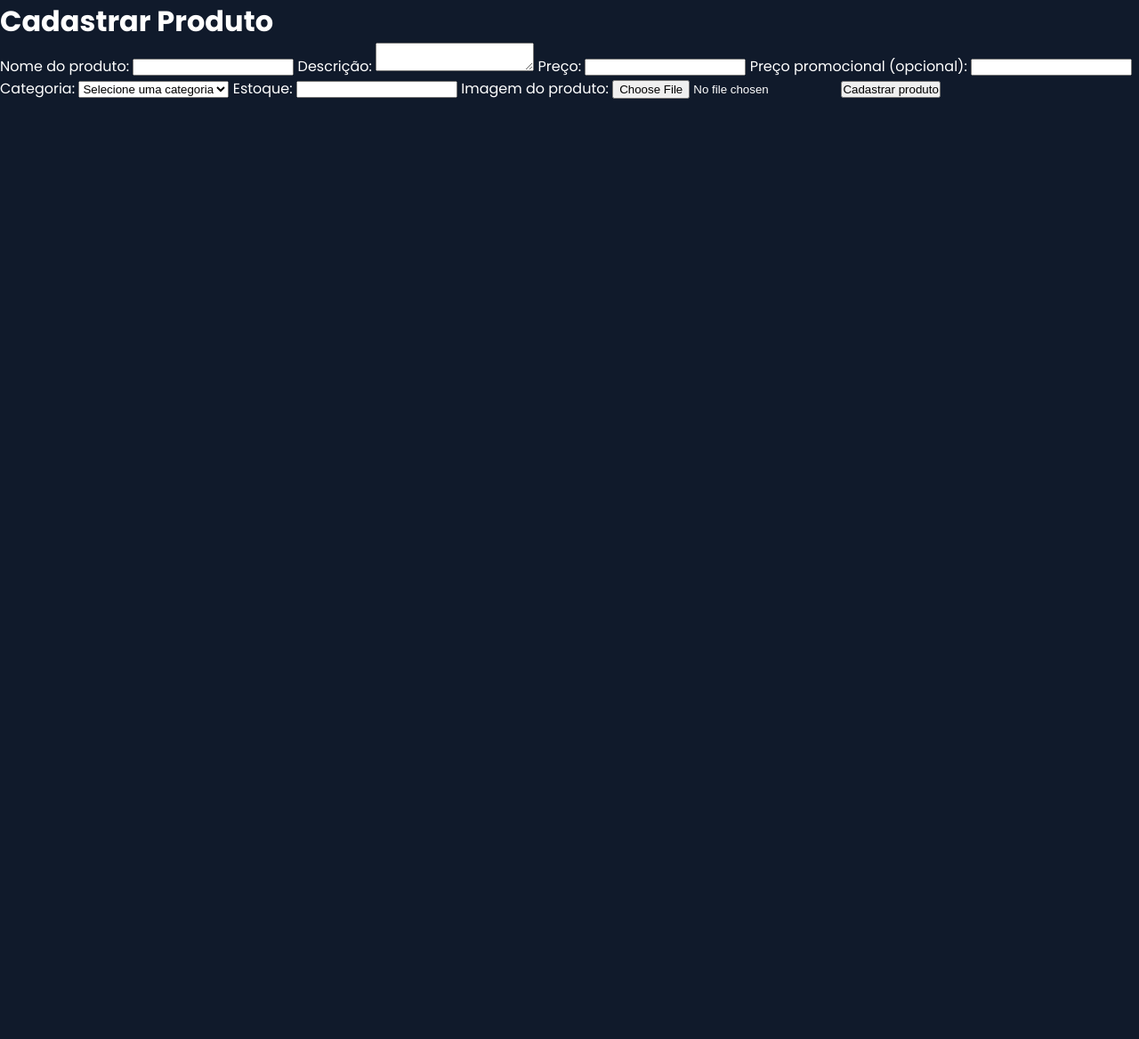
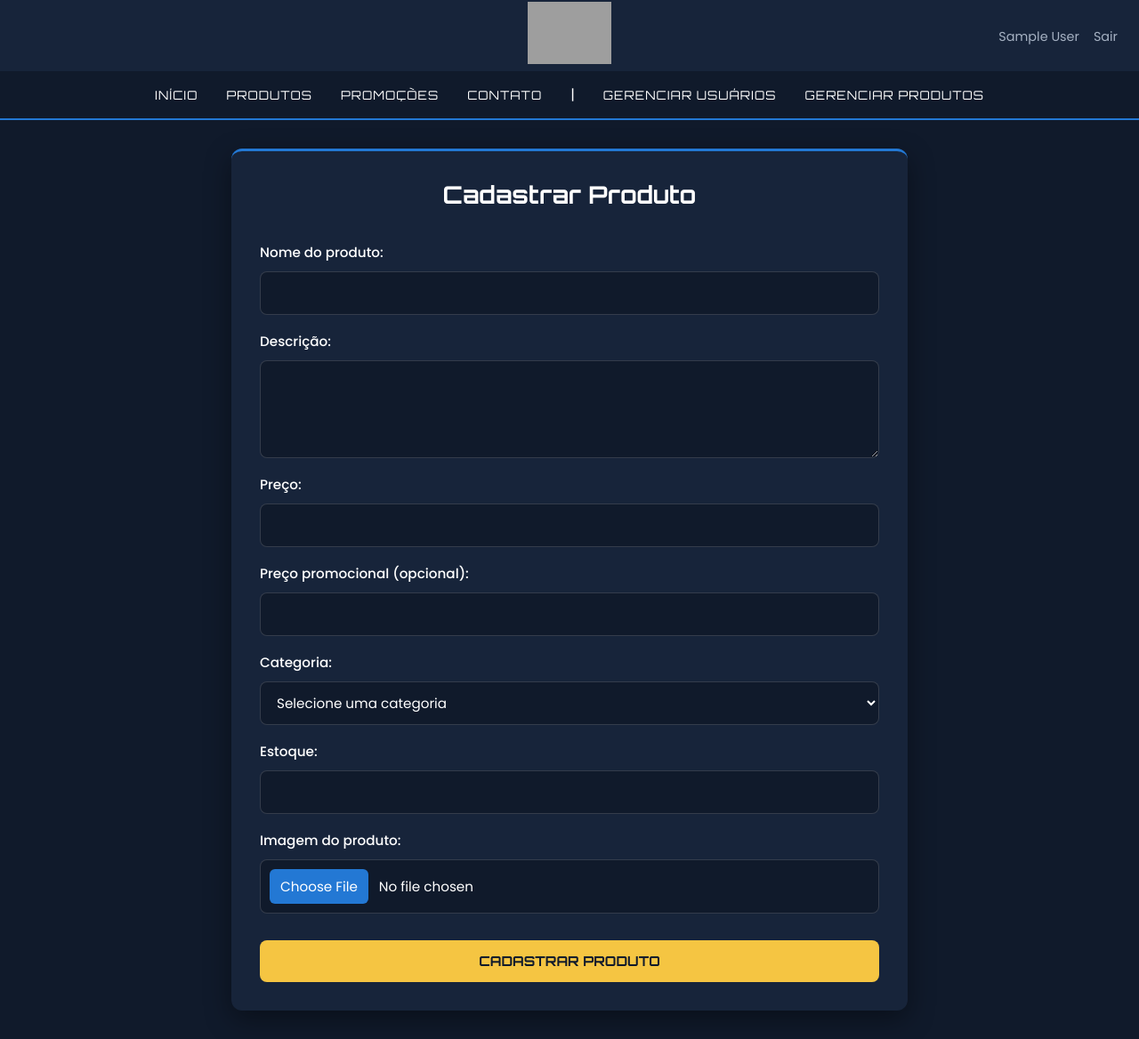
Before and after one commit to mariasaldanhaa/lan-house-nitro-cyber-site, a PHP site: page /view/frmNovoProduto.php in a window 1280 px wide. Shown: the whole page at 89% size. Before the commit the page ends 111 px from the top, so only its background shows below. Run offline with PHP 8.4, Linux system fonts and the light colour scheme; the visitor is signed in with stand-in values (Sample User, id 1); grey boxes are pictures that could not be loaded.

Commit message:
feat: página de cadastro de produto com estilos concluída

```diff
--- a/css/productPage.css
+++ b/css/productPage.css
@@ -0,0 +1,260 @@
+@import url('https://fonts.googleapis.com/css2?family=Orbitron:wght@400..900&family=Poppins:wght@400;500;600;700&display=swap');
+
+:root {
+    --cor-primaria-principal: #2378D4;
+    --cor-primaria-destaque: #F5C542;
+
+    --cor-secundaria-fundo: #101A2B;
+    --cor-secundaria-cards: #17243A;
+    --cor-secundaria-bordas: #E8EDF4;
+
+    --cor-texto-titulos: #FFFFFF;
+    --cor-texto-titulos-secundarios: #A5B1C2;
+
+    --cor-borda-campos: rgba(255, 255, 255, 0.15);
+
+    --fonte-principal: 'Poppins', sans-serif;
+    --fonte-destaque: 'Orbitron', sans-serif;
+}
+
+* {
+    padding: 0;
+    margin: 0;
+    box-sizing: border-box;
+}
+
+body {
+    background-color: var(--cor-secundaria-fundo);
+    color: var(--cor-texto-titulos);
+    font-family: var(--fonte-principal);
+    color-scheme: dark;
+}
+
+/* ---------- header ---------- */
+#header {
+    background-color: var(--cor-secundaria-cards);
+}
+
+#header nav {
+    display: flex;
+    justify-content: center;
+    align-items: center;
+    position: relative;
+    height: 80px;
+}
+
+#header img {
+    height: 70px;
+    width: auto;
+}
+
+.nav-user {
+    position: absolute;
+    right: 24px;
+    display: flex;
+    align-items: center;
+    gap: 16px;
+    list-style: none;
+}
+
+.nav-user a {
+    color: var(--cor-texto-titulos-secundarios);
+    text-decoration: none;
+    font-size: 0.9rem;
+    transition: color 0.3s ease;
+}
+
+.nav-user a:hover {
+    color: var(--cor-primaria-destaque);
+}
+
+.nav-user a.btn-cadastro {
+    background-color: var(--cor-primaria-destaque);
+    color: var(--cor-secundaria-fundo);
+    font-weight: 600;
+    padding: 8px 16px;
+    border-radius: 6px;
+}
+
+.nav-user a.btn-cadastro:hover {
+    color: var(--cor-secundaria-fundo);
+    filter: brightness(1.1);
+}
+
+/* ---------- navbar ---------- */
+#navbar {
+    background-color: var(--cor-secundaria-fundo);
+    border-bottom: 2px solid var(--cor-primaria-principal);
+    position: sticky;
+    top: 0;
+    z-index: 10;
+}
+
+.nav-links {
+    display: flex;
+    justify-content: center;
+    flex-wrap: wrap;
+    gap: 32px;
+    list-style: none;
+    padding: 14px 0;
+}
+
+.nav-links a {
+    font-family: var(--fonte-destaque);
+    font-size: 0.85rem;
+    text-transform: uppercase;
+    letter-spacing: 1px;
+    color: var(--cor-texto-titulos);
+    text-decoration: none;
+    padding-bottom: 4px;
+    border-bottom: 2px solid transparent;
+    transition: color 0.3s ease, border-color 0.3s ease;
+}
+
+.nav-links a:hover {
+    color: var(--cor-primaria-destaque);
+    border-bottom-color: var(--cor-primaria-destaque);
+}
+
+/* ---------- area do formulario ---------- */
+.pagina-admin {
+    width: 100%;
+    max-width: 1100px;
+    margin: 0 auto;
+    padding: 0 16px;
+}
+
+.container {
+    width: 100%;
+    max-width: 760px;
+    margin: 32px auto;
+    padding: 32px;
+    background-color: var(--cor-secundaria-cards);
+    border-top: 3px solid var(--cor-primaria-principal);
+    border-radius: 12px;
+    box-shadow: 0 10px 30px rgba(0, 0, 0, 0.4);
+}
+
+h1 {
+    margin: 0 0 28px;
+    color: var(--cor-texto-titulos);
+    font-family: var(--fonte-destaque);
+    font-size: 1.7rem;
+    text-align: center;
+}
+
+/* ---------- formulario ---------- */
+form {
+    display: flex;
+    flex-direction: column;
+    gap: 10px;
+}
+
+label {
+    margin-top: 8px;
+    color: var(--cor-texto-titulos);
+    font-size: 0.95rem;
+    font-weight: 500;
+}
+
+input,
+textarea,
+select {
+    width: 100%;
+    padding: 12px 14px;
+    background-color: var(--cor-secundaria-fundo);
+    color: var(--cor-texto-titulos);
+    border: 1px solid var(--cor-borda-campos);
+    border-radius: 8px;
+    font-family: var(--fonte-principal);
+    font-size: 0.95rem;
+    outline: none;
+    transition: border-color 0.2s, box-shadow 0.2s;
+}
+
+textarea {
+    min-height: 110px;
+    resize: vertical;
+}
+
+input:focus,
+textarea:focus,
+select:focus {
+    border-color: var(--cor-primaria-principal);
+    box-shadow: 0 0 0 3px rgba(35, 120, 212, 0.2);
+}
+
+/* a lista aberta do select usa esse fundo */
+select option {
+    background-color: var(--cor-secundaria-cards);
+    color: var(--cor-texto-titulos);
+}
+
+/* ---------- campo de imagem ---------- */
+input[type="file"] {
+    padding: 10px;
+    cursor: pointer;
+}
+
+input[type="file"]::file-selector-button {
+    margin-right: 12px;
+    padding: 8px 12px;
+    background-color: var(--cor-primaria-principal);
+    color: var(--cor-texto-titulos);
+    border: none;
+    border-radius: 6px;
+    font-family: var(--fonte-principal);
+    cursor: pointer;
+}
+
+input[type="file"]::file-selector-button:hover {
+    filter: brightness(1.1);
+}
+
+/* ---------- botao ---------- */
+button[type="submit"] {
+    margin-top: 20px;
+    padding: 14px 18px;
+    background-color: var(--cor-primaria-destaque);
+    color: var(--cor-secundaria-fundo);
+    border: none;
+    border-radius: 8px;
+    font-family: var(--fonte-destaque);
+    font-size: 0.95rem;
+    font-weight: 700;
+    text-transform: uppercase;
+    cursor: pointer;
+    transition: filter 0.2s, transform 0.2s;
+}
+
+button[type="submit"]:hover {
+    filter: brightness(1.08);
+    transform: translateY(-1px);
+}
+
+/* ---------- responsividade ---------- */
+@media (max-width: 600px) {
+    #header nav {
+        flex-direction: column;
+        height: auto;
+        padding: 10px 0;
+    }
+
+    .nav-user {
+        position: static;
+        margin-top: 6px;
+    }
+
+    .nav-links {
+        gap: 16px;
+    }
+
+    .container {
+        margin: 20px auto;
+        padding: 22px 18px;
+    }
+
+    h1 {
+        font-size: 1.35rem;
+    }
+}
--- a/view/frmNovoProduto.php
+++ b/view/frmNovoProduto.php
@@ -1,17 +1,118 @@
+<?php
+    session_start();
+
+    if (!isset($_SESSION['tipo']) || !in_array($_SESSION['tipo'], ['administrador', 'funcionario'])) {
+        header("Location: initialPage.php");
+        exit;
+    }
+?>
+
 <!DOCTYPE html>
-<html lang="en">
-<!DOCTYPE html>
-<html lang="en">
+<html lang="pt-br">
 <head>
     <meta charset="UTF-8">
     <meta name="viewport" content="width=device-width, initial-scale=1.0">
     <title>Cadastrar produto</title>
-    <link rel="stylesheet" href="../css/loginPage.css"/>
+    <link rel="stylesheet" href="../css/productPage.css"/>
     <link rel="icon" type="image/x-icon" href="../images/favicon.svg"/>
     <link rel="stylesheet" href="https://cdn.jsdelivr.net/npm/bootstrap-icons@1.11.3/font/bootstrap-icons.min.css">
     <link rel="stylesheet" href="https://cdnjs.cloudflare.com/ajax/libs/font-awesome/6.5.1/css/all.min.css">
 </head>
 <body>
+    <!-- HEADER -->
+    <header>
+        <div id="header">
+            <nav>
+                <a href="../view/initialPage.php">
+                    <img
+                        src="../images/favicon.svg"
+                        alt="Logo Lan House Nitro Cyber"
+                        title="Clique para voltar no início"
+                    />
+                </a>
+
+                <ul class="nav-user">
+                    <?php if (isset($_SESSION['id'])) { ?>
+                        <li>
+                            <a href="profilePage.php">
+                                <?php
+                                    echo htmlspecialchars($_SESSION['nome']);
+                                ?>
+                            </a>
+                        </li>
+                        <li>
+                            <a href="../model/clsLogout.php">
+                                Sair
+                            </a>
+                        </li>
+                    <?php } else { ?>
+                    <li>
+                        <a href="#">
+                            Entrar
+                        </a>
+                    </li>
+
+                    <li>
+                        <a href="frmNovoCadastro.php">
+                            Cadastro
+                        </a>
+                    </li>
+                    <?php } ?>
+                </ul>
+            </nav>
+        </div>
+    </header>
+
+    <!-- NAVBAR -->
+    <div id="navbar">
+        <nav>
+            <ul class="nav-links">
+                <li>
+                    <a href="initialPage.php">
+                        Início
+                    </a>
+                </li>
+
+                <li>
+                    <a href="initialPage.php#products">
+                        Produtos
+                    </a>
+                </li>
+
+                <li>
+                    <a href="initialPage.php#promotions">
+                        Promoções
+                    </a>
+                </li>
+
+                <li>
+                    <a href="initialPage.php#footer">
+                        Contato
+                    </a>
+                </li>
+
+                <li>
+                    |
+                </li>
+
+                <?php if (isset($_SESSION['tipo']) && $_SESSION['tipo'] === 'administrador') { ?>
+                    <li>
+                        <a href="frmListaCadastro.php">
+                            Gerenciar usuários
+                        </a>
+                    </li>
+
+                    <li>
+                        <a href="frmListaProduto.php">
+                            Gerenciar produtos
+                        </a>
+                    </li>
+                <?php }?>
+            </ul>
+        </nav>
+    </div>
+
+    <div class="pagina-admin">
         <div class="container">
             <h1>Cadastrar Produto</h1>
 
@@ -31,7 +132,7 @@
                 />
 
                 <!-- DESCRICAO -->
-            <label for="nome">Descrição:</label>
+                <label for="descricao">Descrição:</label>
                 <textarea
                     id="descricao"
                     name="descricao"
@@ -67,7 +168,7 @@
                 >
                     <option value="" selected>Selecione uma categoria</option>
                     <option value="Periféricos">Periféricos</option>
-                <option value="Aúdio">Áudio</option>
+                    <option value="Áudio">Áudio</option>
                     <option value="Controles e games">Controles e games</option>
                     <option value="Celular">Celular</option>
                     <option value="Cabos e adaptadores">Cabos e adaptadores</option>
@@ -100,5 +201,6 @@
                 <button type="submit">Cadastrar produto</button>
             </form>
         </div>
+    </div>
 </body>
 </html>
```
Also changed, not shown: js/cropper.js (+36 -18 lines), view/frmNovoCadastro.php (+13 -1 lines), view/frmNovoCadastro_processa.php (+5 -3 lines), view/img/Gabriel Lucas Silva Rosa.jpg (added), view/img/Maria Eduarda.jpg (deleted), view/img/Maria.jpg (deleted). Lines whose indentation alone changed are shown as unchanged.
